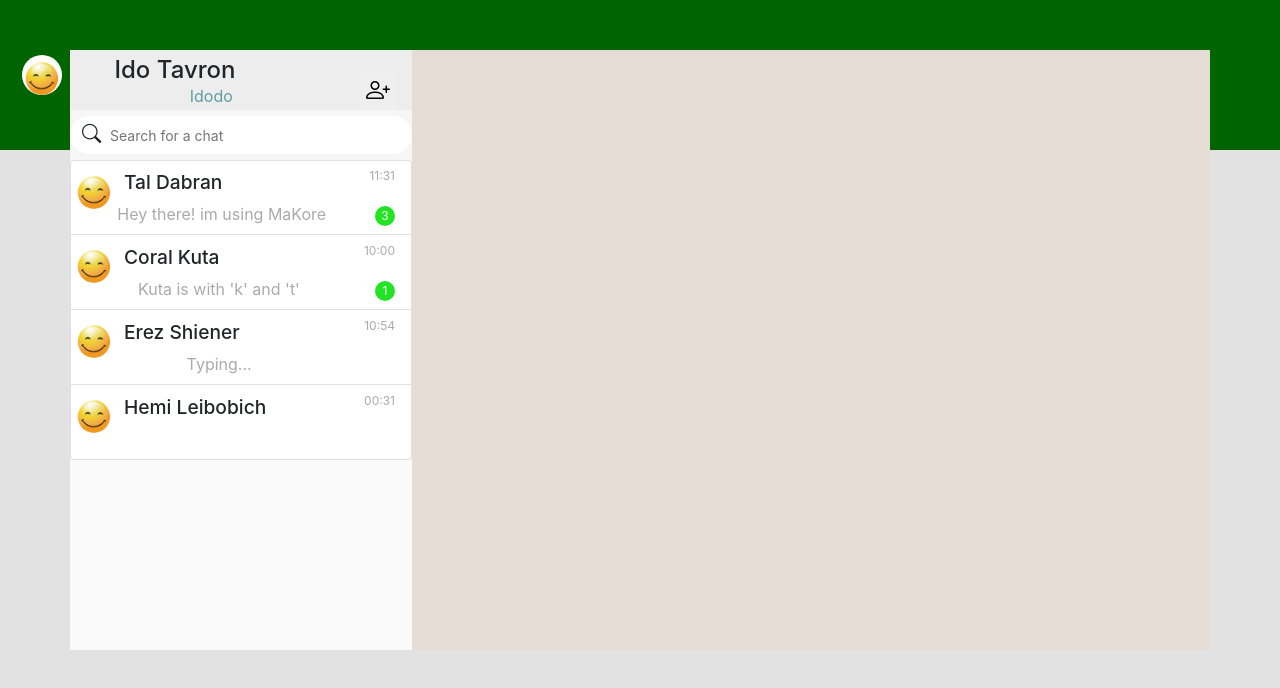
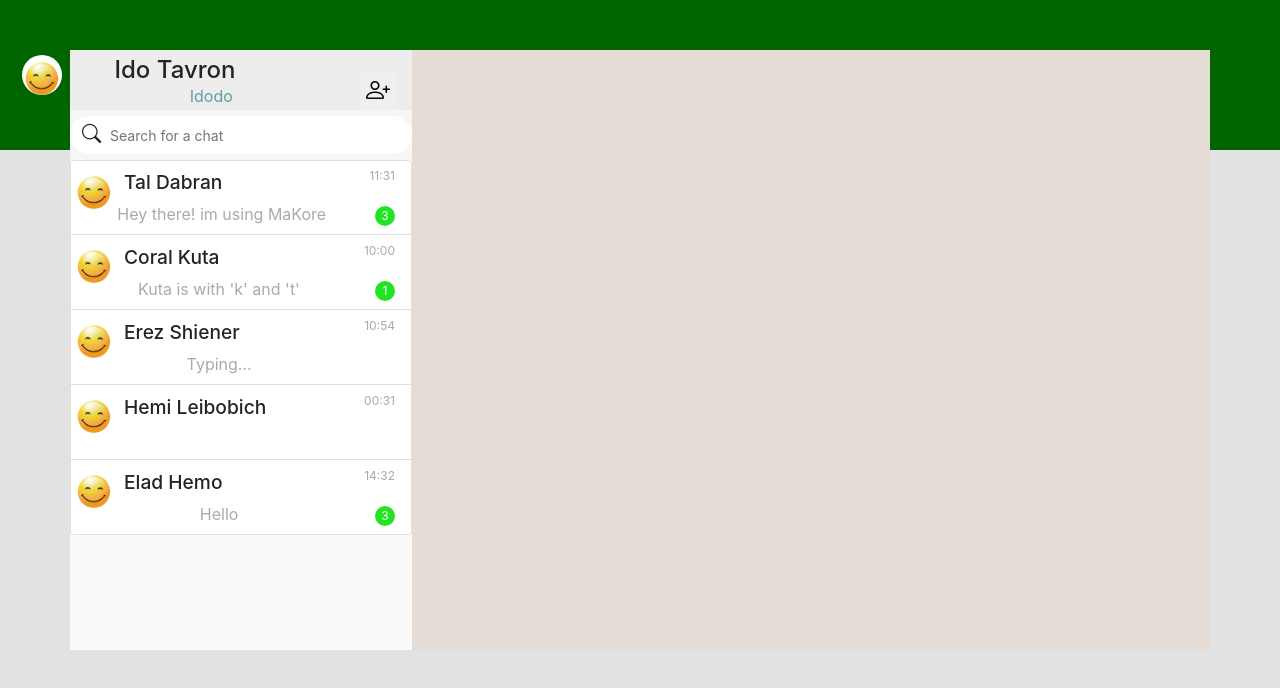
Before and after one commit to CoralKuta/MaKore, a React (Create React App) app: page / in a window 1280 px wide. Shown: the top 688 px of the page. Built offline with nearby package versions, Linux system fonts and the light colour scheme.

Commit message:
add validation checks

```diff
--- a/src/App.js
+++ b/src/App.js
@@ -12,27 +12,46 @@ import img from './img.jpeg';
 function App() {
   const [contractList, setContractList] = useState(contacts);
   const [buttonPopup, setButtonPopup] = useState(false);
+  const [errorMessages, setErrorMessages] = useState({});
   const doSearch = function (searchName) {
-    setContractList(contacts.filter((contact) => contact.name.includes(searchName)));
+    setContractList(contacts.filter((contact) => contact.nameCon.includes(searchName)));
   }
-  const[nameId, setNameId] = useState("");
+  const [displayError, setdisplayError] = useState('none');
 
-  const handleSubmit = (e)=> {
+  const hideErrors = function () {
+    setErrorMessages({});
+  }
+  const [nameId, setNameId] = useState("");
+  const errors = {
+    uname: "Invalid contact identifier!",
+    pass: "You can not add your self as a new contact!"
+  };
+  const handleSubmit = (e) => {
     e.preventDefault();
     const time = '';
     const LastMassage = '';
     const noti = 0;
-    const contact11 = {image : img,name : nameId, time: time,massage: LastMassage,noti: noti};
-    if(nameId) {
-      setContractList(ls=> [...ls, contact11])
+    const contactIdentifier = contacts.find((user) => user.nameCon === nameId);
+    const contact11 = { image: img, nameCon: nameId, time: time, massage: LastMassage, noti: noti };
+    if (contactIdentifier) {
+      setContractList(ls => [...ls, contact11])
       setNameId("");
       setButtonPopup(false);
     }
+    else {
+      setErrorMessages({ name: "uname", message: errors.uname });
+      setdisplayError('block');
     }
+  }
+  const renderErrorMessage = (name) =>
+    name === errorMessages.name && (
+      <div className="error">{errorMessages.message}</div>
+    );
+
   return (
-    <div className="background">
+    <div className="background" >
       <div className="container">
-        <div className="ContactScreen">
+        <div className="ContactScreen" >
           <div className="MemmberInfo">
             <MemberInfo />
             <button onClick={() => setButtonPopup(true)} type="button" className="bi bi-person-plus"></button>
@@ -44,14 +63,18 @@ function App() {
         </div>
         <div className="ChatScreen"></div>
       </div>
-      <PopUp trigger={buttonPopup} setTrigger={setButtonPopup}>
+        <PopUp trigger={buttonPopup} setTrigger={setButtonPopup} hideErrors = {hideErrors} setNameId= {setNameId} >
           <span className="addContact">Add new contact</span>
           <form onSubmit={handleSubmit}>
             <div className="form-floating mb-3">
-              <input type="contact" className="form-control" value={nameId} onChange={(e)=> setNameId(e.target.value)} id="floatingInput"></input>
+              <input type="contact" className="form-control" value={nameId} onChange={(e) => setNameId(e.target.value)} id="floatingInput"></input>
               <label htmlFor="floatingInput">Contact's identifier</label>
+              {renderErrorMessage("uname")}
             </div>
             <button type="submit" className="btn btn-primary">Add</button>
+            <div style={{ 'display': displayError, 'color': 'red', 'position': '12px' }}>
+              {renderErrorMessage("wrong")}
+            </div>
           </form>
         </PopUp>
     </div>
--- a/src/ContactItem/Contacts.js
+++ b/src/ContactItem/Contacts.js
@@ -3,7 +3,7 @@ function ContactsComp(contact) {
     return (
         <button type="button" className="list-group-item list-group-item-action">
             <div className="img"> <img src={contact.image} className="rounded-circle" width="40px" alt=""></img></div>
-            <h4 className="ContractName">{contact.name} </h4>
+            <h4 className="ContractName">{contact.nameCon} </h4>
             {contact.time !== 0 ?<div className="time">{contact.time}</div> : null}
             {contact.massage !== "" ? <div className="LastMassage">{contact.massage}</div> : null}
             {contact.noti !== 0 ? <div className="Notification">{contact.noti}</div> : null}
--- a/src/ContactItem/contactsList.js
+++ b/src/ContactItem/contactsList.js
@@ -1,8 +1,9 @@
 import img from './img.jpeg';
 
-const contacts = [{image : img, name : "Tal Dabran", time : "11:31", massage : "Hey there! im using MaKore", noti : 3},
-{image : img, name : "Coral Kuta", time : "10:00", massage : "Kuta is with 'k' and 't'", noti : 1},
-{image : img, name : "Erez Shiener", time : "10:54", massage : "Typing...", noti : 0},
-{image : img, name : "Hemi Leibobich", time : "00:31", massage : "", noti : 0 }];
+const contacts = [{image : img, nameCon : "Tal Dabran", time : "11:31", massage : "Hey there! im using MaKore", noti : 3},
+{image : img, nameCon: "Coral Kuta", time : "10:00", massage : "Kuta is with 'k' and 't'", noti : 1},
+{image : img, nameCon : "Erez Shiener", time : "10:54", massage : "Typing...", noti : 0},
+{image : img, nameCon : "Hemi Leibobich", time : "00:31", massage : "", noti : 0 },
+{image : img, nameCon : "Elad Hemo", time: "14:32", massage: "Hello", noti: 3}];
 
 export default contacts;
--- a/src/Contracts.css
+++ b/src/Contracts.css
@@ -18,6 +18,7 @@ body{
   position: relative;
   flex: 30%;
   width: 30%;
+  height: 80%;
 }
 .container .ChatScreen {
   position: relative;
@@ -95,9 +96,19 @@ body{
   border: 0px;
 }
 
+.list-group {
+  position:relative;
+  height: 100%;
+  overflow-y: scroll;
+  overflow-x:hidden;
+  margin-left: 0;
+}
+
 .list-group-item {
+  position:relative;
   height: 75px;
   padding-left: 3px;
+
 }
 
 .ContractName {
--- a/src/PopUpComponent/PopUp.js
+++ b/src/PopUpComponent/PopUp.js
@@ -1,11 +1,13 @@
 import React from 'react'
 import '../PopUp.css'
 
+
 function PopUp(props) {
+
     return ( props.trigger) ? (
         <div className="popUp">
-            <div className="popUp-inner">
-                <button onClick={() => props.setTrigger(false)} type="button" className="bi bi-x"></button>
+            <div className="popUp-inner" onClick = {props.hideErrors}>
+                <button onClick={() => {props.setTrigger(false); props.setNameId("");}} type="button" className="bi bi-x"></button>
                 { props.children }
             </div>
         </div>
```
Lines whose indentation alone changed are shown as unchanged.
